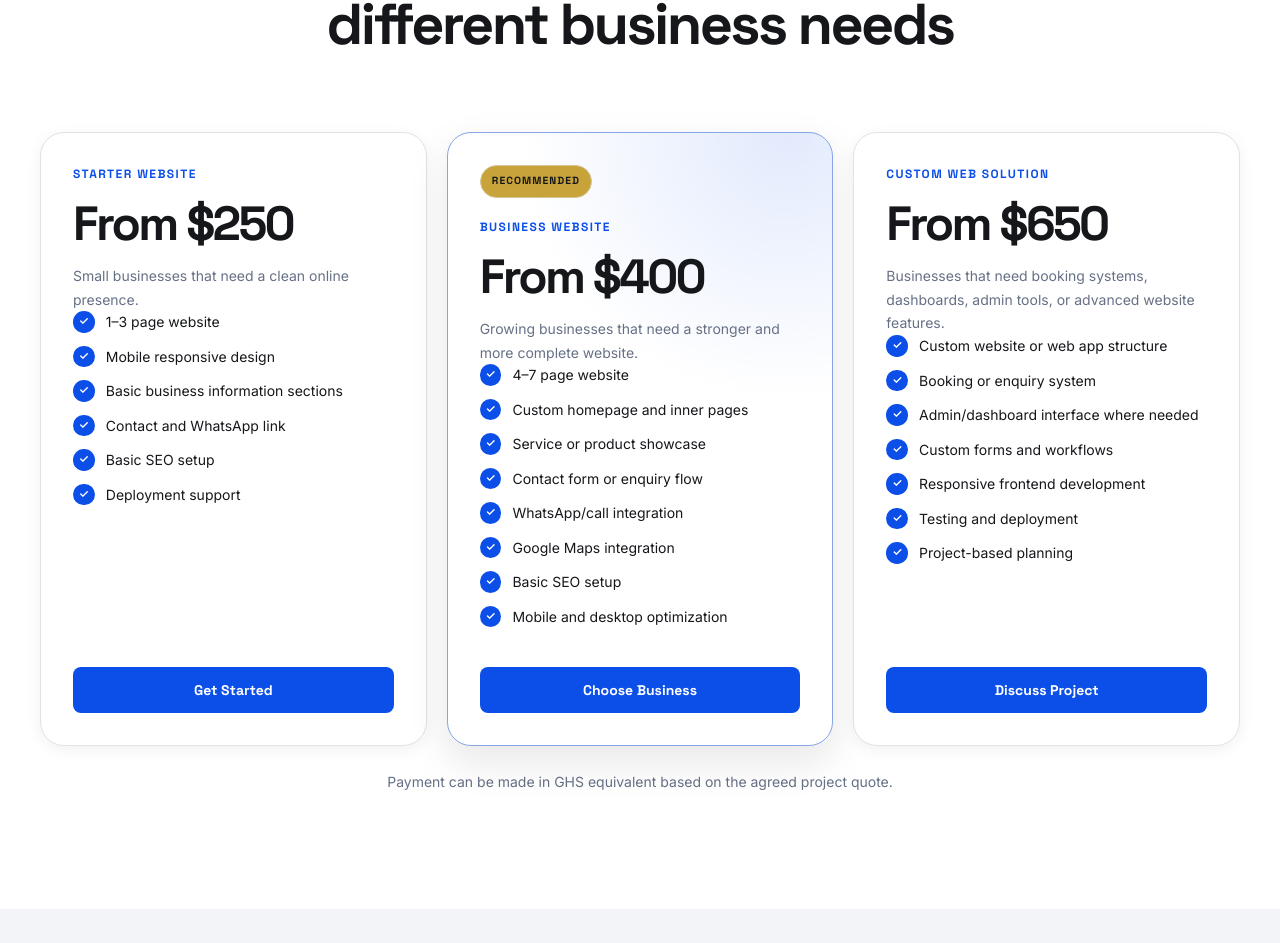
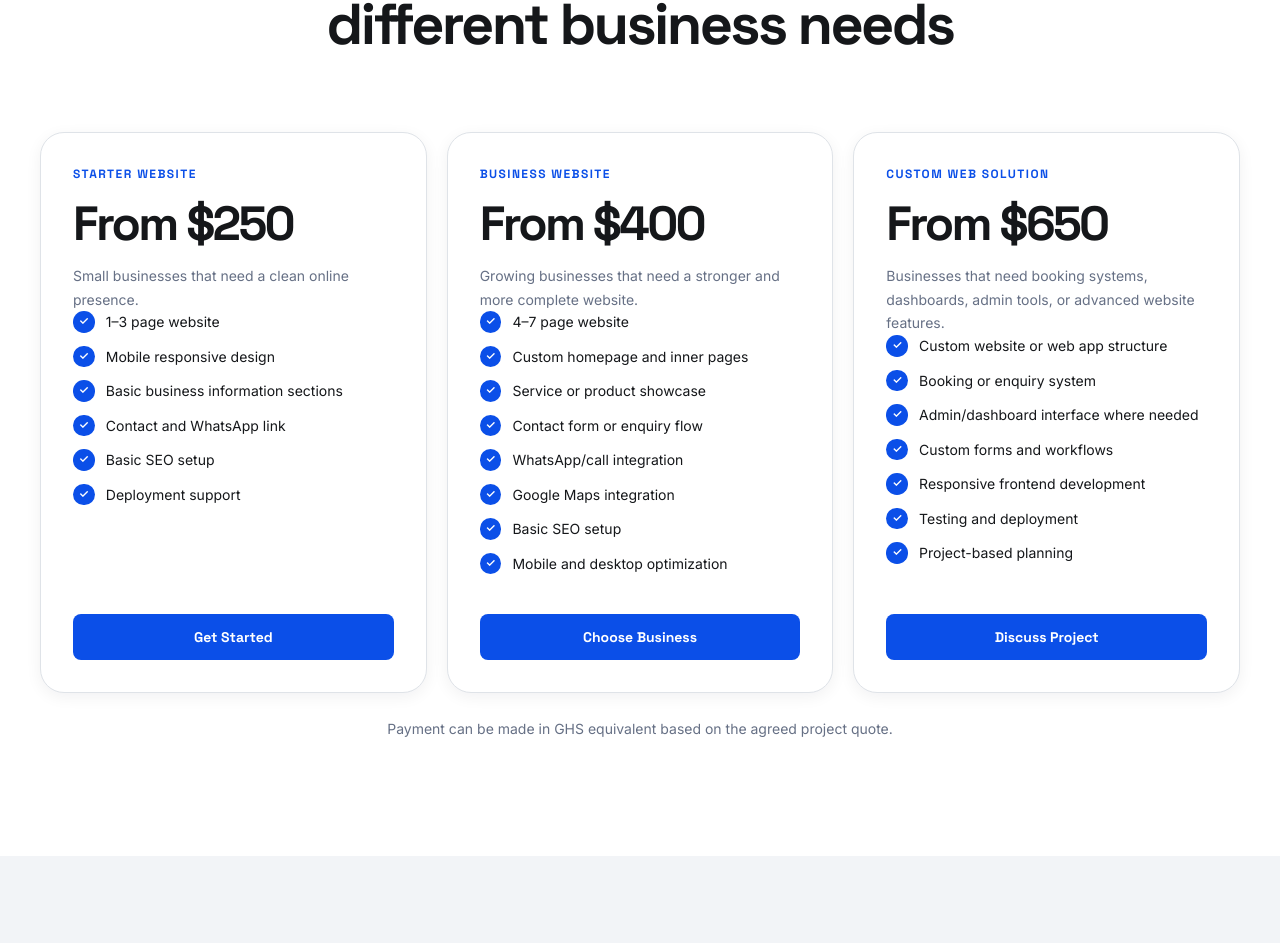
Before and after one commit to Andy-Nyame/kingstech-studios, a Next.js app: page /pricing in a window 1280 px wide. Shown: the part 1053-1996 px from the top of the page. Built offline with nearby package versions, Linux system fonts and the light colour scheme.

Commit message:
updated the pricing page

```diff
--- a/src/app/pricing/page.js
+++ b/src/app/pricing/page.js
@@ -28,7 +28,6 @@ const packages = [
     bestFor:
       "Growing businesses that need a stronger and more complete website.",
     cta: "Choose Business",
-    badge: "Recommended",
     features: [
       "4–7 page website",
       "Custom homepage and inner pages",
@@ -126,15 +125,7 @@ export default function PricingPage() {
 
           <div className={styles.packageGrid}>
             {packages.map((pricingPackage) => (
-              <article
-                key={pricingPackage.name}
-                className={`${styles.packageCard} ${
-                  pricingPackage.badge ? styles.recommended : ""
-                }`}
-              >
-                {pricingPackage.badge ? (
-                  <span className={styles.packageBadge}>{pricingPackage.badge}</span>
-                ) : null}
+              <article key={pricingPackage.name} className={styles.packageCard}>
                 <div className={styles.packageHeader}>
                   <p>{pricingPackage.name}</p>
                   <h3>{pricingPackage.price}</h3>
--- a/src/app/pricing/pricing.module.css
+++ b/src/app/pricing/pricing.module.css
@@ -155,33 +155,6 @@
   border-color: color-mix(in srgb, var(--royal-blue) 32%, var(--border));
   box-shadow: var(--shadow-medium);
   transform: translateY(-0.25rem);
-}
-
-.recommended {
-  border-color: color-mix(in srgb, var(--royal-blue) 42%, var(--border));
-  background:
-    radial-gradient(
-      circle at 88% 0%,
-      color-mix(in srgb, var(--royal-blue) 12%, transparent),
-      transparent 38%
-    ),
-    var(--card);
-  box-shadow: var(--shadow-medium);
-}
-
-.packageBadge {
-  width: fit-content;
-  margin-bottom: 1.25rem;
-  padding: 0.45rem 0.7rem;
-  border: 1px solid color-mix(in srgb, var(--luxury-gold) 45%, var(--border));
-  border-radius: var(--radius-pill);
-  color: var(--color-near-black);
-  background: var(--luxury-gold);
-  font-family: var(--font-heading);
-  font-size: 0.65rem;
-  font-weight: 700;
-  letter-spacing: 0.1em;
-  text-transform: uppercase;
 }
 
 .packageHeader > p:first-child {
```
